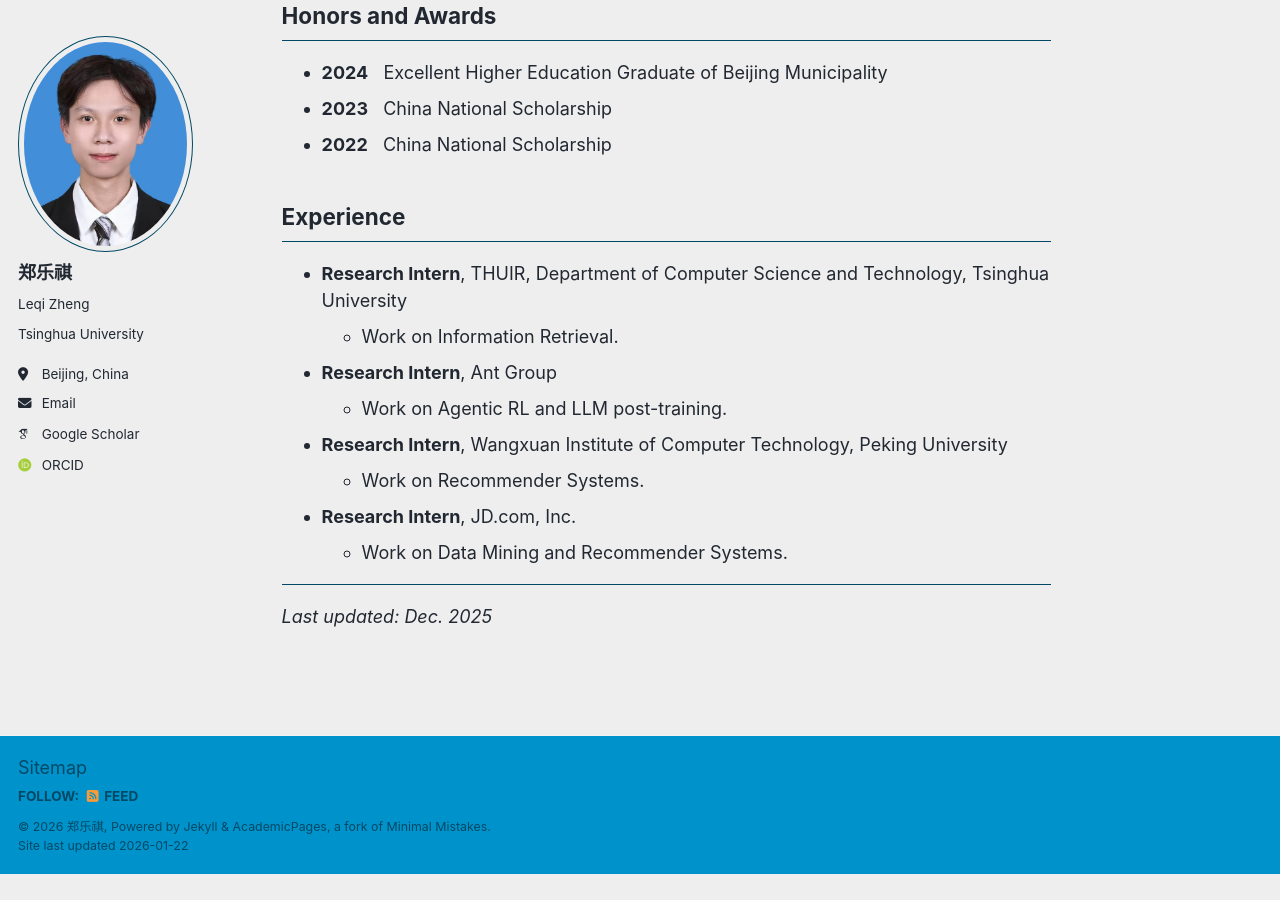
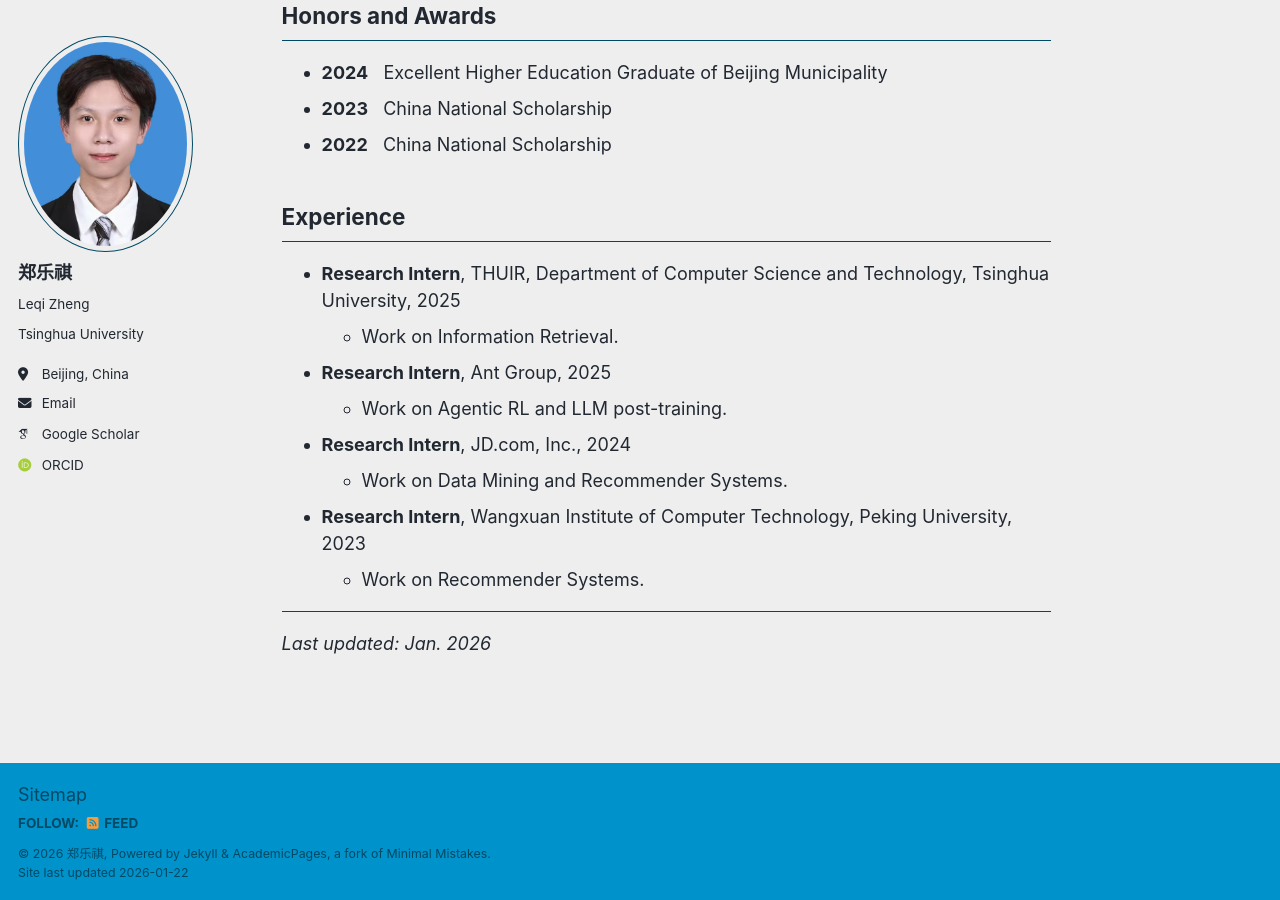
Before and after one commit to LQgdwind/LQgdwind.github.io, a Jekyll site: the page built from _pages/about.md, in a window 1280 px wide and 900 px high, scrolled down 2175 px. Built offline with Jekyll 4.4.1, drawn with Linux system fonts in a browser that asks for light colours; some web fonts are replaced; a script bundle is joined from its source files by our own code; library files that are not in the unit come from our copies; before the commit the page ends 3048 px from its top, so only the background shows below that; some of the changed text lies outside the part shown.

Commit message:
Update about.md

```diff
--- a/_pages/about.md
+++ b/_pages/about.md
@@ -41,7 +41,7 @@ Selected Papers (First-Author)
 
 - **What Should I Cite? A RAG Benchmark for Academic Citation Prediction**
   **Leqi Zheng\***, Jiajun Zhang\*, Canzhi Chen\*, Chaokun Wang, Hongwei Li, Yuying Li, Yaoxin Mao, Shannan Yan, Zixin Song, Zhiyuan Feng, Zhaolu Kang, Zirong Chen, Hang Zhang, Qiang Liu, Liang Wang, Ziyang Liu
-  _Under review_
+  _The Web Conf 2026_
 
 - **Negative Feedback Really Matters: Signed Dual-Channel Graph Contrastive Learning Framework for Recommendation**
   **Leqi Zheng**, Chaokun Wang, Zixin Song, Cheng Wu, Shannan Yan, Jiajun Zhang, Ziyang Liu
@@ -73,18 +73,18 @@ Honors and Awards
 Experience
 ------
 
-- **Research Intern**, THUIR, Department of Computer Science and Technology, Tsinghua University
+- **Research Intern**, THUIR, Department of Computer Science and Technology, Tsinghua University, 2025
   - Work on Information Retrieval.
 
-- **Research Intern**, Ant Group
+- **Research Intern**, Ant Group, 2025
   - Work on Agentic RL and LLM post-training.
 
-- **Research Intern**, Wangxuan Institute of Computer Technology, Peking University
+- **Research Intern**, JD.com, Inc., 2024
+  - Work on Data Mining and Recommender Systems.
+
+- **Research Intern**, Wangxuan Institute of Computer Technology, Peking University, 2023
   - Work on Recommender Systems.
-
-- **Research Intern**, JD.com, Inc.
-  - Work on Data Mining and Recommender Systems.
 
 ---
 
-_Last updated: Dec. 2025_
+_Last updated: Jan. 2026_
```
